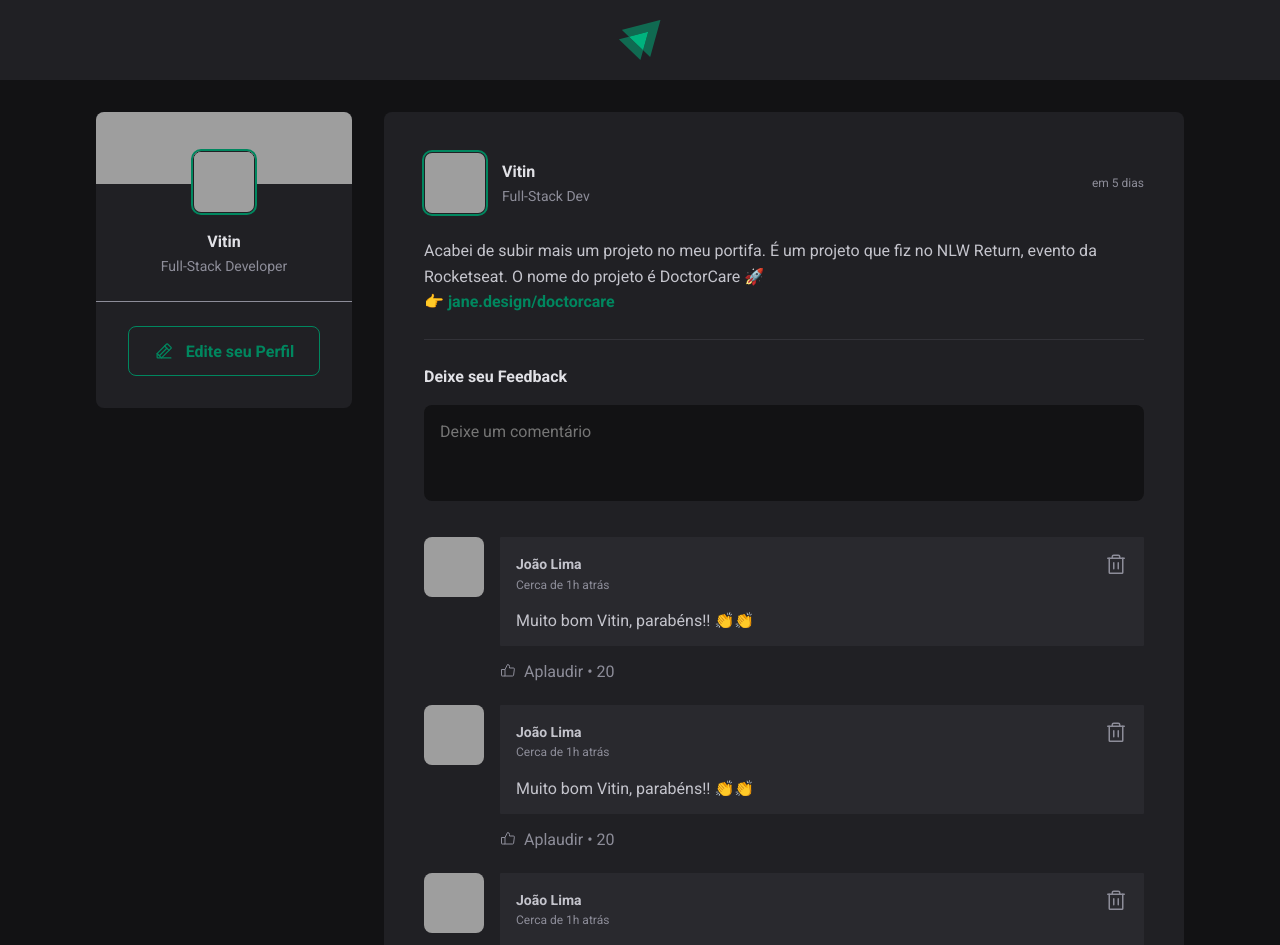
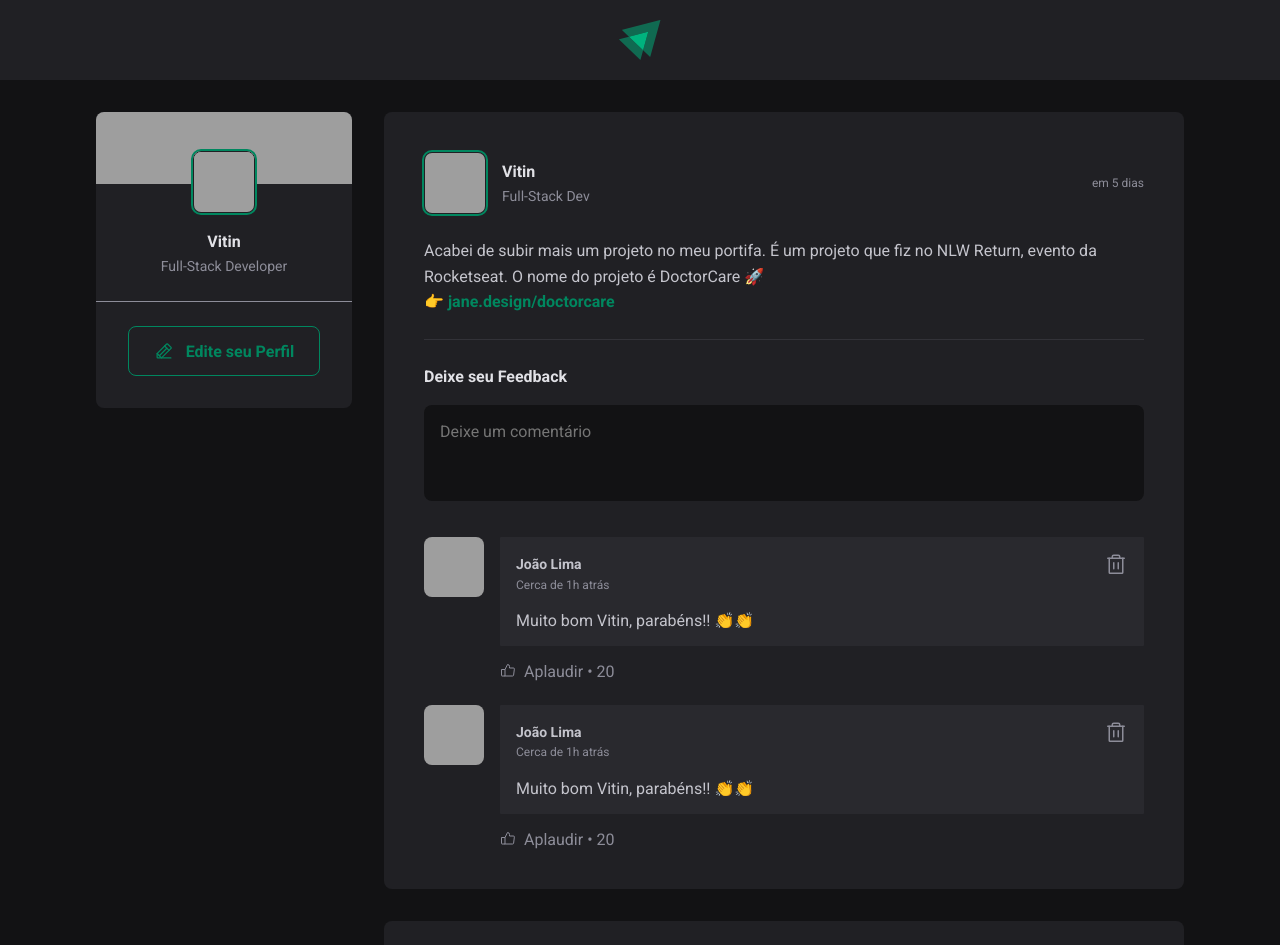
Before and after one commit to victinn/Ignite--Feed, a React (Vite) app: page / in a window 1280 px wide. Shown: the top 945 px of the page. Built offline with nearby package versions, Linux system fonts and the light colour scheme; grey boxes are pictures that could not be loaded.

Commit message:
useState

```diff
--- a/src/components/Post.jsx
+++ b/src/components/Post.jsx
@@ -4,8 +4,13 @@
 import { formatDistanceToNow } from "date-fns"
 import ptBR from "date-fns/locale/pt-BR"
 import { Link } from "phosphor-react";
+import { useState } from "react";
 
 export function Post({ author, publishedAt, content }){
+    const [comments, setComments] = useState([
+        1,
+        2,
+    ])
     const publishedDateFormated = new Intl.DateTimeFormat('pt-BR',{
         day: '2-digit',
         month: 'short',
@@ -17,6 +22,12 @@
         locale: ptBR,
         addSuffix: true
     })
+
+    function handleCreateNewComment(){
+        event.preventDefault() /* impedir comportamento padrão do html de redirecionar */
+        console.log("Oi")
+        setComments([...comments, comments.length + 1])
+    }
 
     return (
         <article className={styles.post}>
@@ -47,7 +58,7 @@
             </div>
 
 
-            <form className={styles.comentForm}>
+            <form onSubmit={handleCreateNewComment} className={styles.comentForm}>
                 <strong> Deixe seu Feedback </strong>
 
                 <textarea placeholder="Deixe um comentário"/>
@@ -58,9 +69,9 @@
             </form>
 
             <div className={styles.commentList}>
-                <Comment />
-                <Comment />
-                <Comment />
+                {comments.map(comment => {
+                    return <Comment />
+                })}
             </div>
         </article>
     )
```
